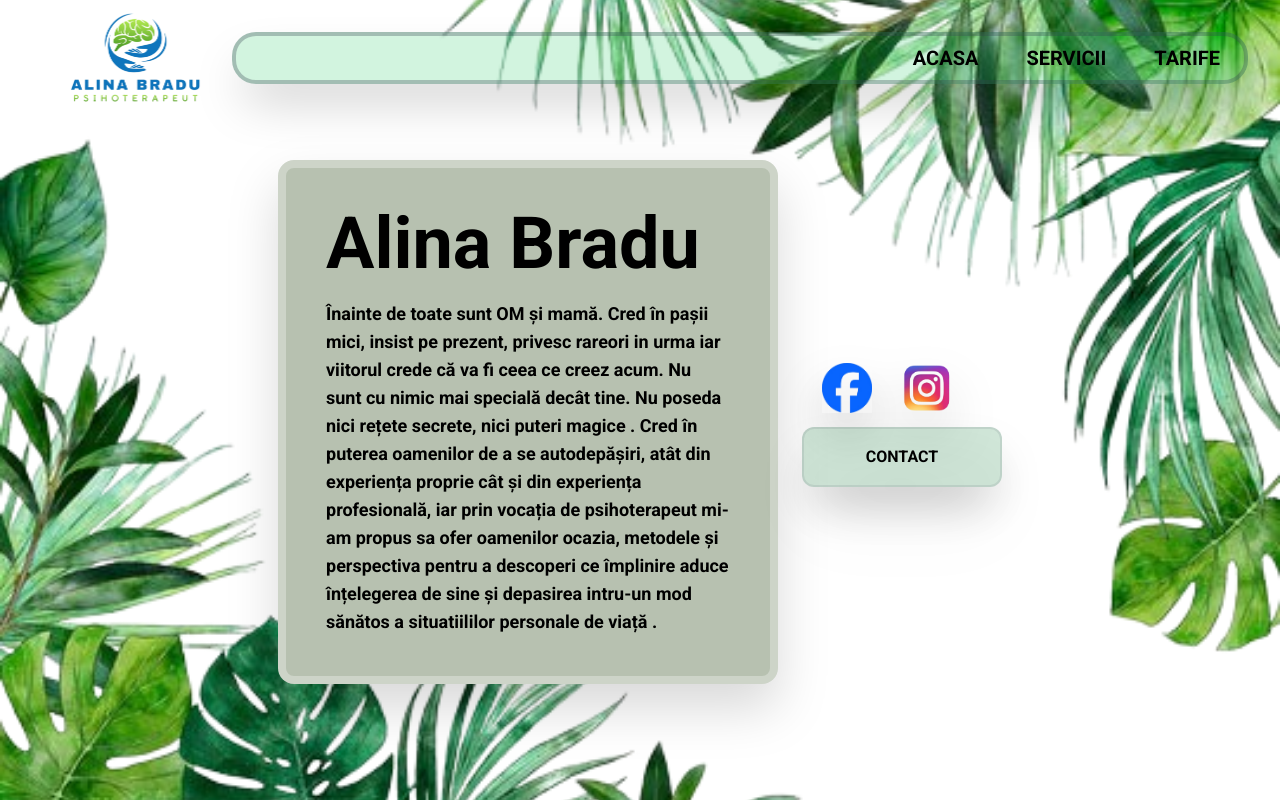
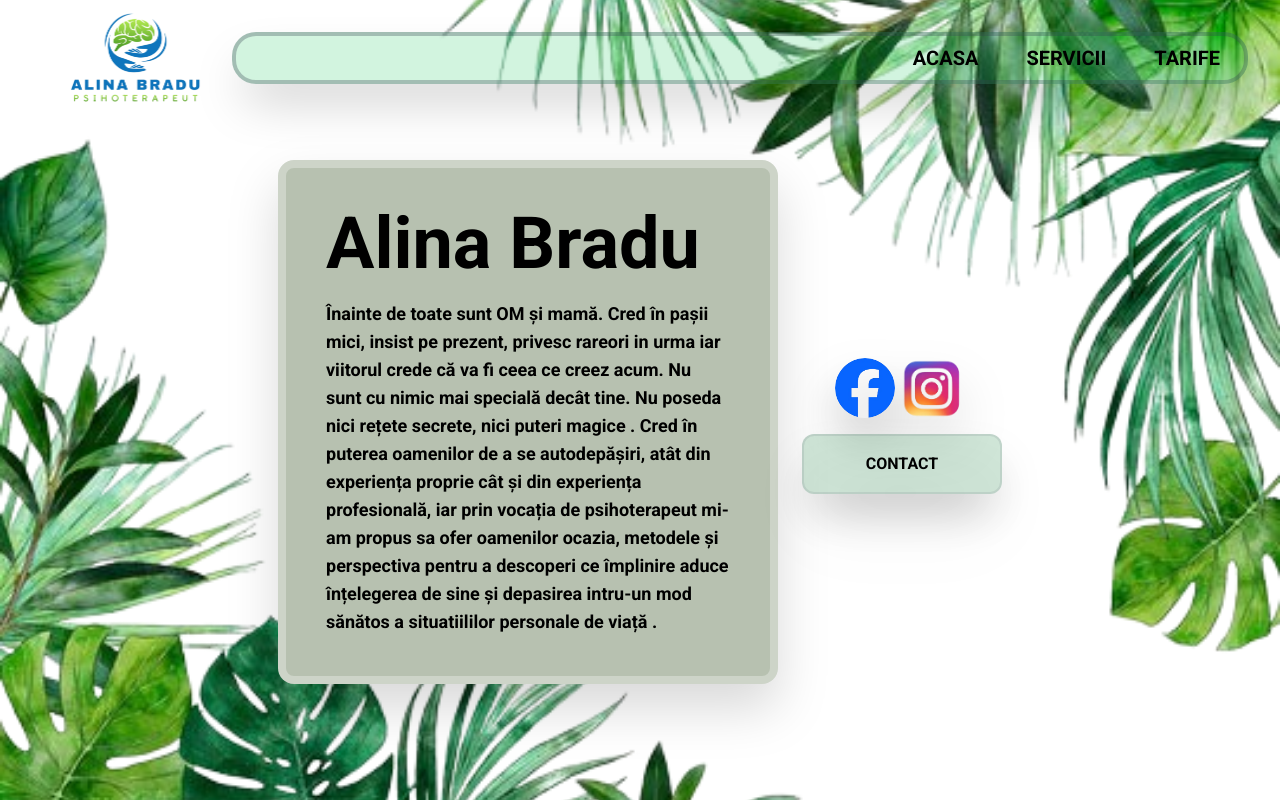
Before and after one commit to ionutdiaconescu/alinabradu, a Next.js app: page / in a window 1280 px wide. Shown: the top 802 px of the page. Built offline with nearby package versions, Linux system fonts and the light colour scheme.

Commit message:
corect social media img dimension

```diff
--- a/src/app/component/Home.jsx
+++ b/src/app/component/Home.jsx
@@ -3,8 +3,8 @@ import Link from "next/link";
 
 const Home = () => {
   return (
-    <div className="relative h-screen w-screen flex items-center justify-center">
-      <div className="absolute flex flex-col items-center justify-center">
+    <div className="relative h-screen w-screen flex items-center justify-center ">
+      <div className="absolute flex flex-col items-center justify-center ">
         <Image
           src="/background3.png"
           width={500}
@@ -35,13 +35,13 @@ const Home = () => {
           </div>
           <div className=" flex flex-col items-center justify-center gap-2">
             <div className="flex items-center justify-center drop-shadow-2xl">
-              <div className=" cursor-pointer flex items-center justify-center hover:scale-110">
+              <div className=" cursor-pointer flex items-center justify-center hover:scale-110 ">
                 <Image
                   src="/fb.png"
                   width={50}
                   height={50}
                   alt="fb"
-                  className="shadow-2xl object-cover"
+                  className="shadow-2xl object-cover w-[40px] h-[40px] md:w-[60px] md:h-[60px] rounded-full "
                 />
               </div>
 
@@ -51,12 +51,12 @@ const Home = () => {
                   width={110}
                   height={110}
                   alt="insta"
-                  className="object-cover"
+                  className="object-cover w-[40px] h-[40px] md:w-[75px] md:h-[75px]"
                 />
               </div>
             </div>
             <Link href="#contact" className="scroll-smooth">
-              <button className="bg-green-700/20 border-gray-700/10 border-2 drop-shadow-2xl shadow-2xl rounded-xl p-2 font-extrabold w-[200px] h-[60px] cursor-pointer hover:scale-110 hover:bg-green-700/10">
+              <button className="bg-green-700/20 border-gray-700/10 border-2 drop-shadow-2xl shadow-2xl rounded-xl p-2 font-extrabold w-[150px] h-[50px] md:w-[200px] md:h-[60px] cursor-pointer hover:scale-110 hover:bg-green-700/10">
                 CONTACT
               </button>
             </Link>
--- a/src/app/component/Navbar.jsx
+++ b/src/app/component/Navbar.jsx
@@ -8,9 +8,9 @@ import { IoCloseCircleSharp } from "react-icons/io5";
 const Navbar = () => {
   const [navbar, setNavbar] = useState(false);
   return (
-    <div className=" w-full  fixed top-0 left-0 right-0 z-10">
+    <div className=" w-full  fixed top-0 left-0 right-0 z-10 ">
       <div className=" justify-between px-4 mx-auto lg:max-w-[1500px] md:items-center md:flex md:px-8">
-        <div className="flex items-center justify-between py-3 md:py-2 md:block">
+        <div className="flex items-center justify-between py-3 md:py-2 md:block ">
           {/* LOGO */}
           <Image
             src="/logo.png"
```
